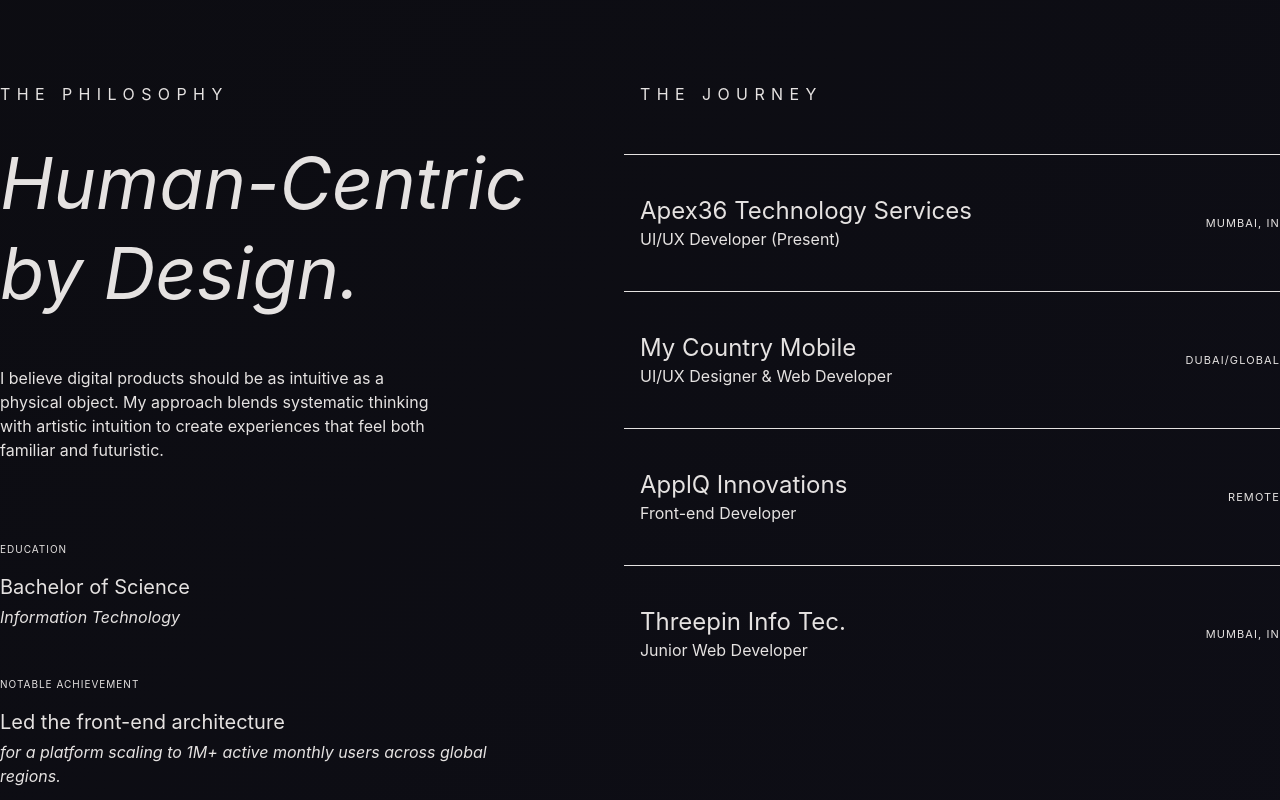
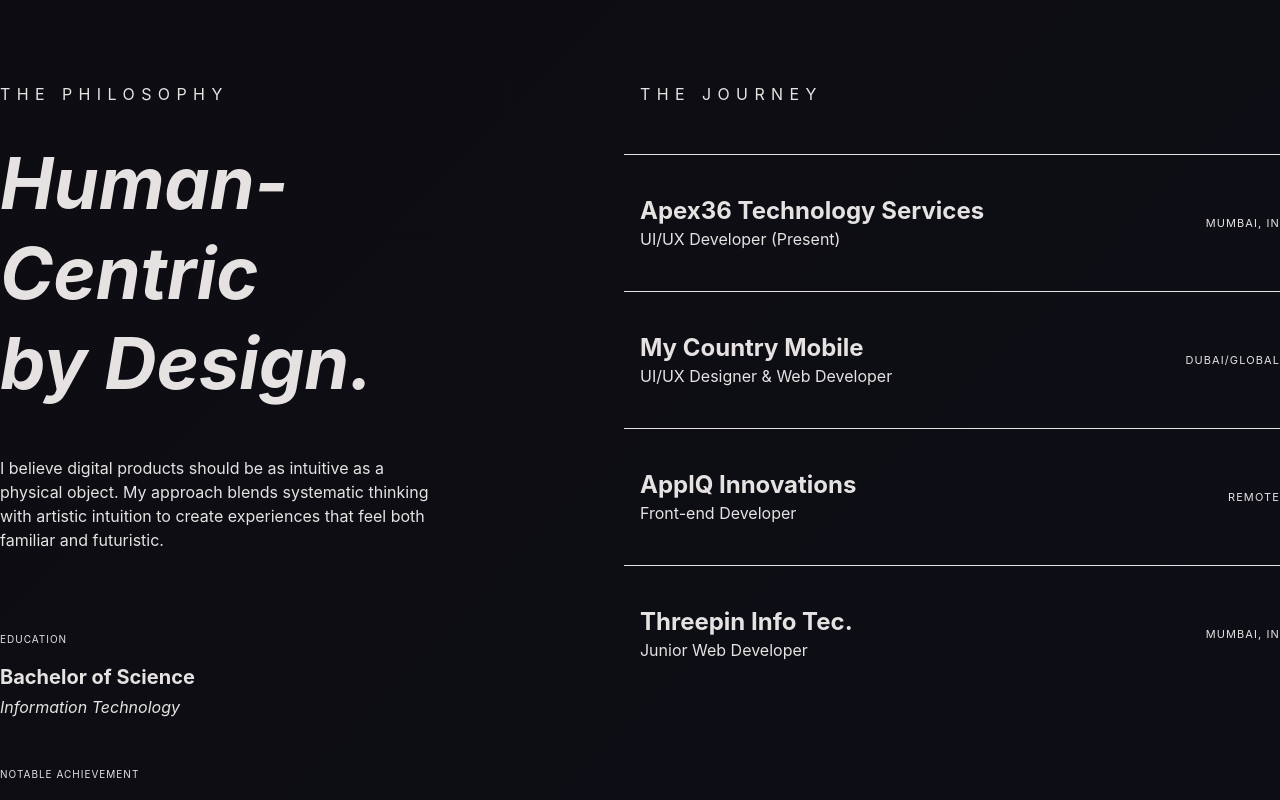
Before and after one commit to Mehulkarotra098/Portfolio, a React (Vite) app: page / in a window 1280 px wide. Shown: the part 4340-5140 px from the top of the page. Built offline with nearby package versions, Linux system fonts and the light colour scheme.

Commit message:
feat: add font-bold to Philosophy headings for improved hierarchy

```diff
--- a/src/components/Philosophy.tsx
+++ b/src/components/Philosophy.tsx
@@ -65,7 +65,7 @@
             <motion.span className="font-label-sm text-primary mb-8 block uppercase tracking-[0.4em]" variants={itemVariants}>
               The Philosophy
             </motion.span>
-            <motion.h2 className="font-display-xl text-5xl md:text-7xl mb-12 italic leading-tight text-on-surface" variants={itemVariants}>
+            <motion.h2 className="font-display-xl text-5xl md:text-7xl mb-12 italic leading-tight text-on-surface font-bold" variants={itemVariants}>
               Human-Centric <br />
               <motion.span
                 className="text-primary-container"
@@ -97,7 +97,7 @@
                   <span className="font-label-sm text-[10px] text-primary/40 block mb-4 uppercase tracking-widest">
                     {item.label}
                   </span>
-                  <h4 className="font-headline-md text-xl mb-1 text-on-surface">{item.title}</h4>
+                  <h4 className="font-headline-md text-xl mb-1 text-on-surface font-bold">{item.title}</h4>
                   <p className="font-body-md text-on-surface-variant italic">{item.subtitle}</p>
                 </motion.div>
               ))}
@@ -127,7 +127,7 @@
                   <div className="flex flex-col md:flex-row md:items-center justify-between gap-4">
                     <div>
                       <motion.h3
-                        className="font-headline-md text-2xl text-on-surface group-hover:text-primary transition-colors duration-500"
+                        className="font-headline-md text-2xl text-on-surface group-hover:text-primary transition-colors duration-500 font-bold"
                         whileHover={{ x: 4 }}
                       >
                         {item.company}
```
